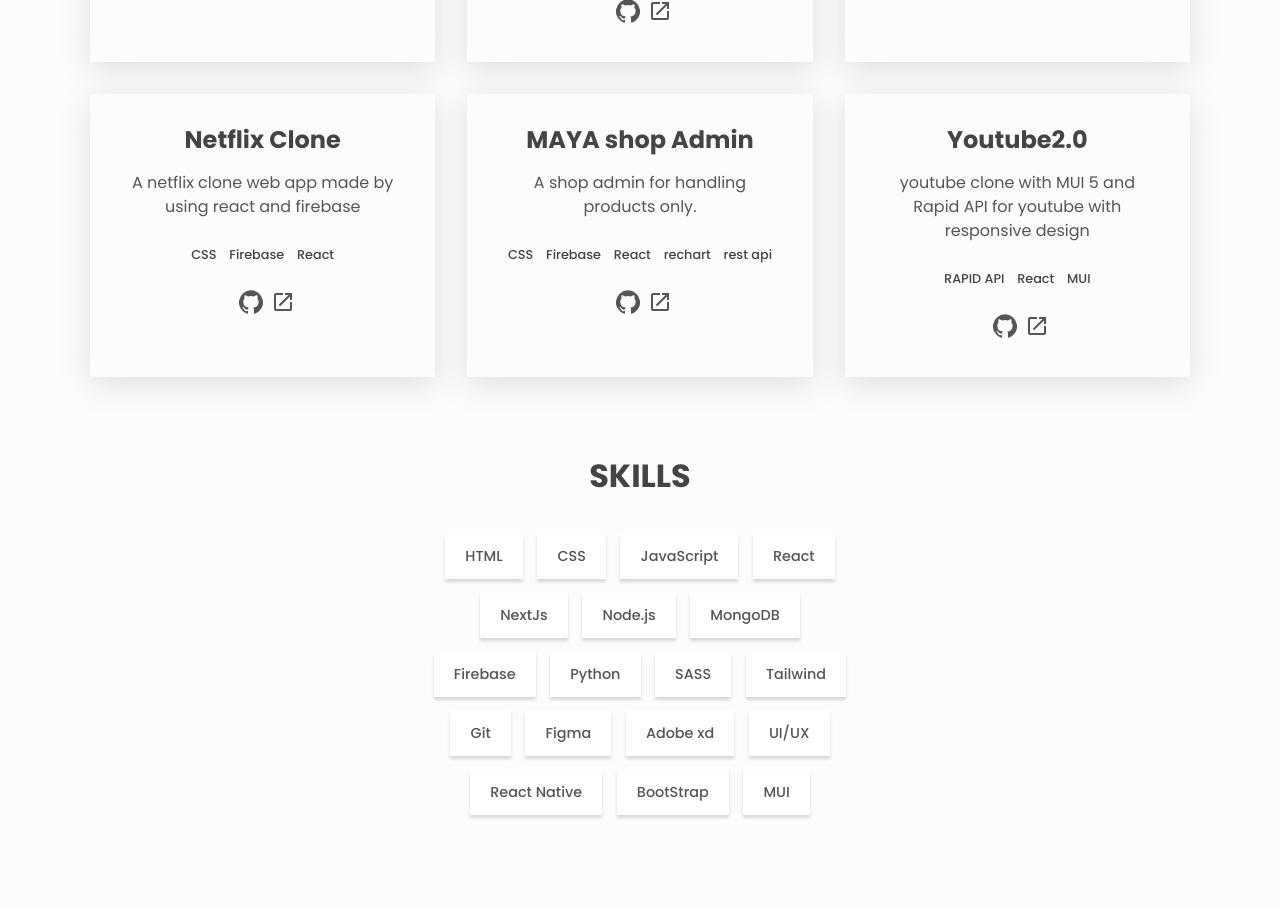
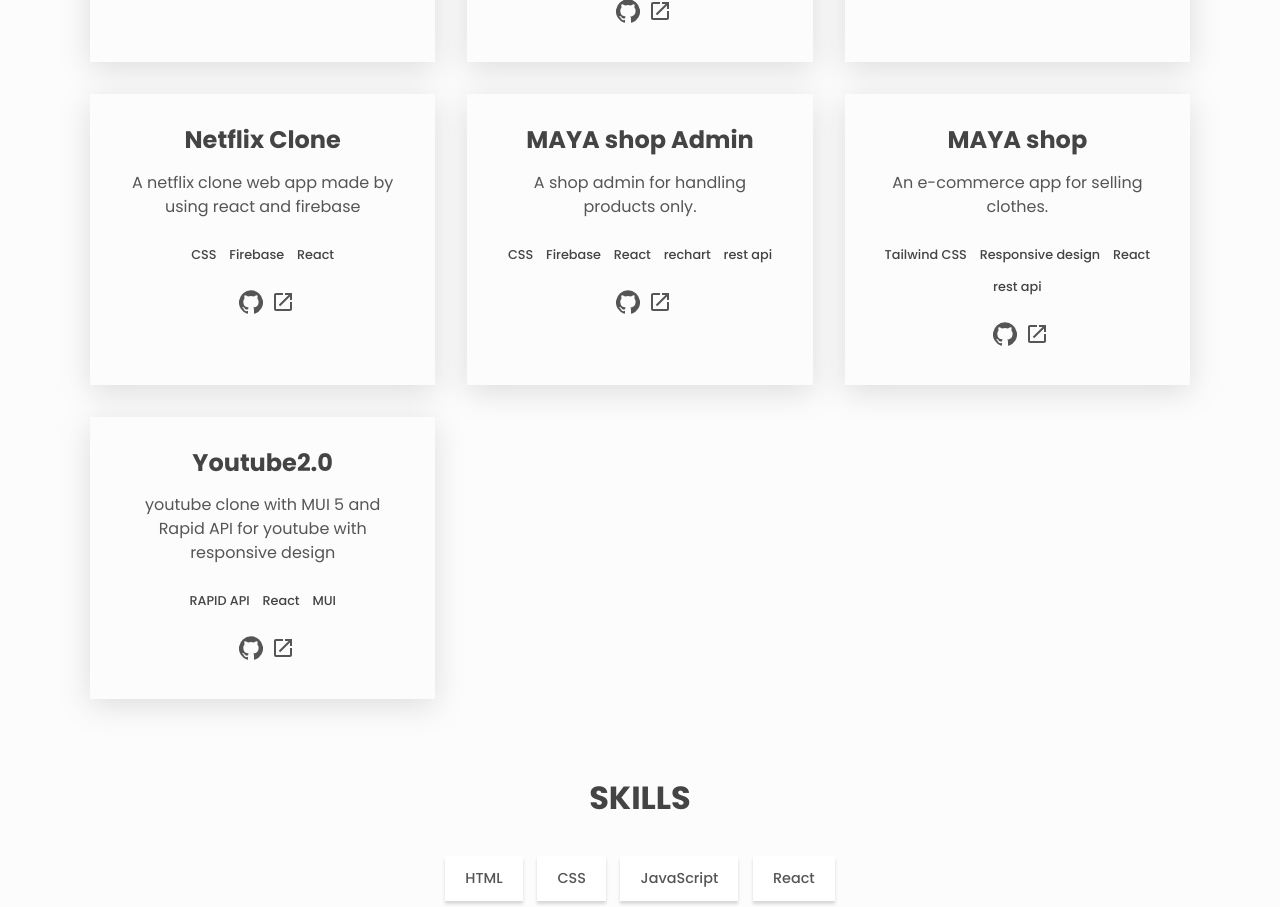
Before and after one commit to VinaySehwag14/PERSONAL-PORTFOLIO, a React (Create React App) app: page / in a window 1280 px wide. Shown: the part 1280-2187 px from the top of the page. Built offline with nearby package versions, Linux system fonts and the light colour scheme.

Commit message:
Update portfolio.js
updated project details.

```diff
--- a/src/portfolio.js
+++ b/src/portfolio.js
@@ -87,6 +87,13 @@ const projects = [
     livePreview: 'https://maya-shop-admin-o8rp.vercel.app/',
   },
 {
+    name: 'MAYA shop ',
+    description: 'An e-commerce app for selling clothes.',
+    stack: ['Tailwind CSS', 'Responsive design', 'React','rest api'],
+    sourceCode: 'https://github.com/VinaySehwag14/E-commerce_modern',
+    livePreview: 'http://maya-shop-frontend.vercel.app/',
+  },
+{
     name: 'Youtube2.0',
     description: 'youtube clone with MUI 5 and Rapid API for youtube with responsive design ',
     stack: ['RAPID API', 'React','MUI'],
```
